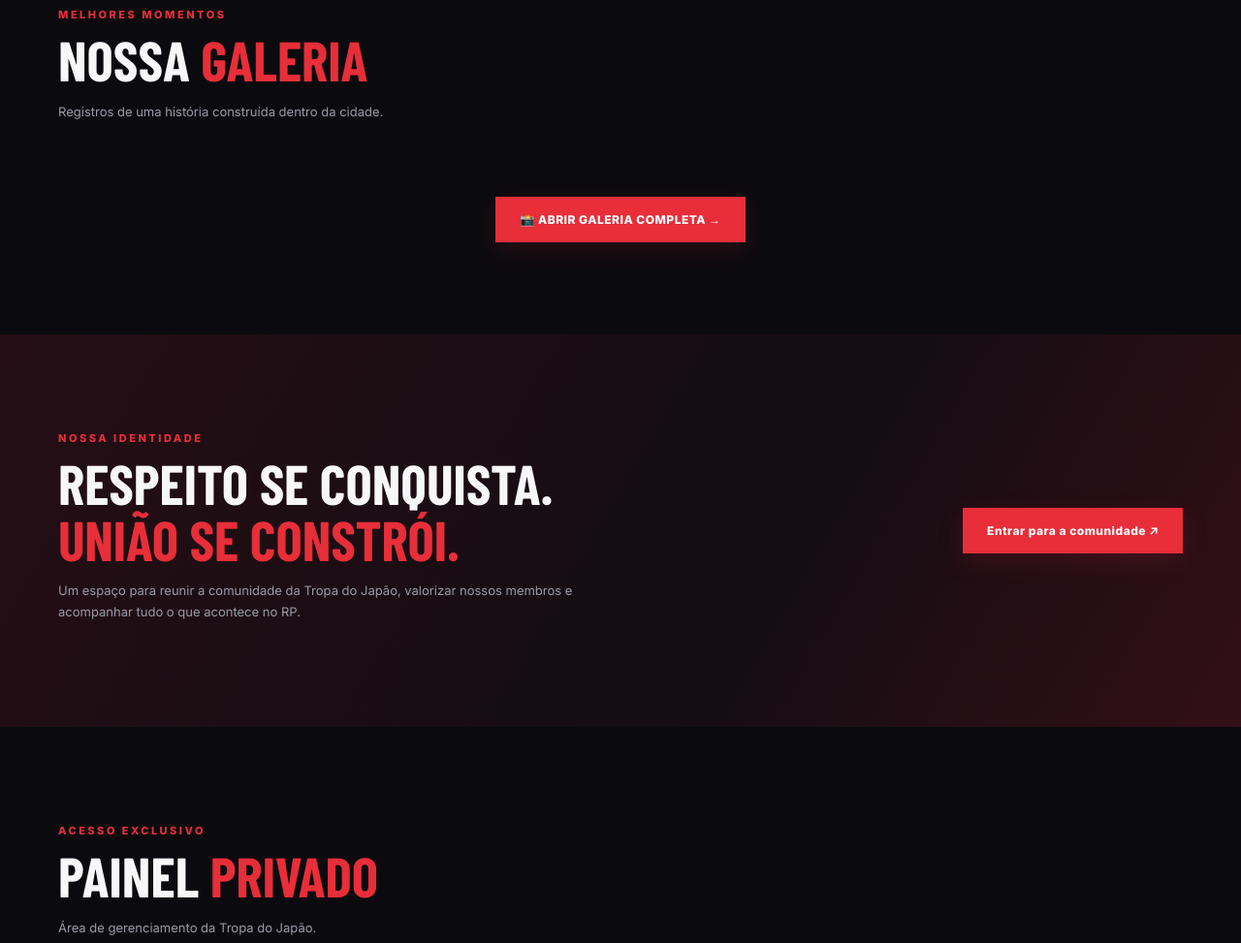
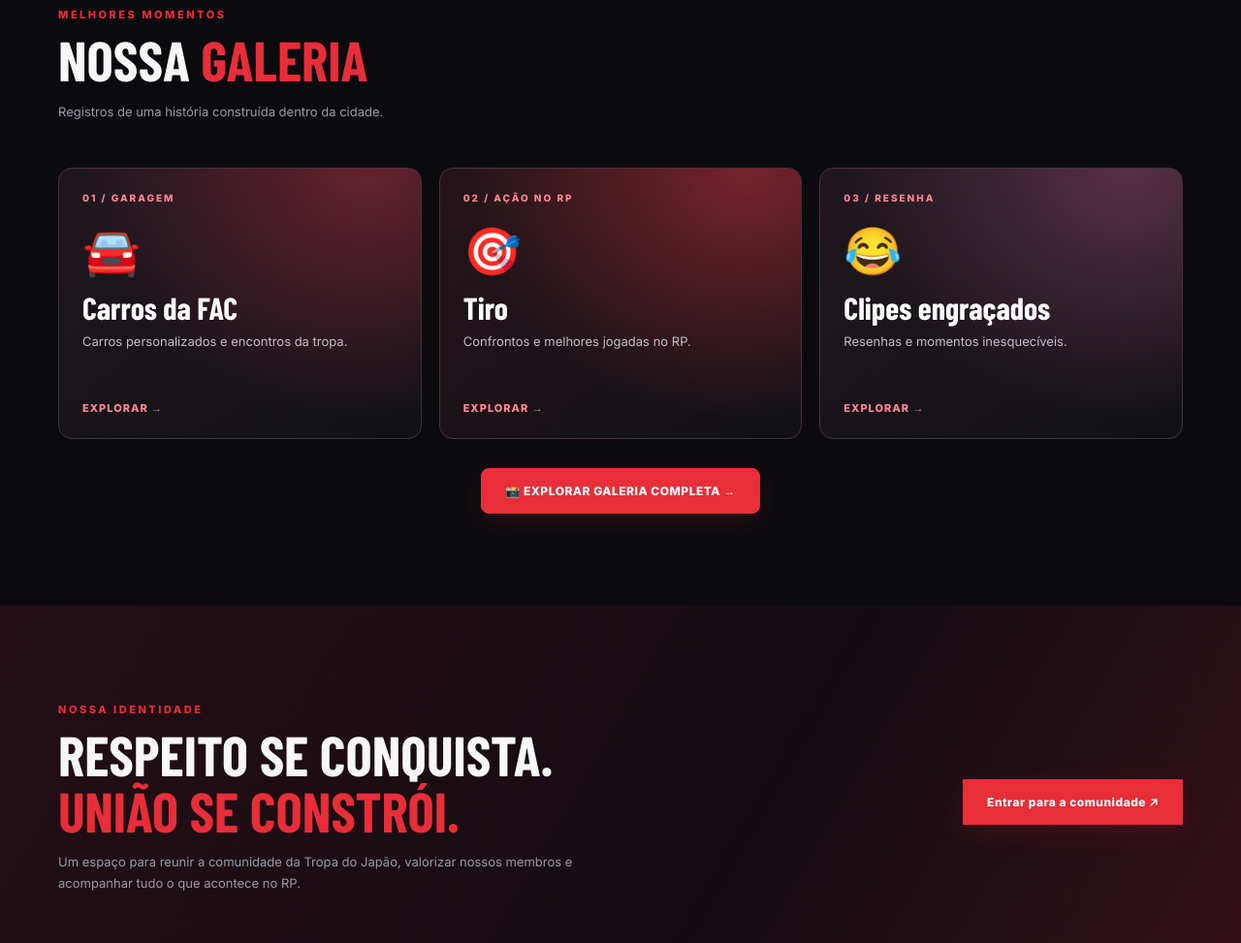
Before and after one commit to cvnicius-ship-it/japao, a website: page public/index.html in a window 1280 px wide. Shown: the part 1822-2795 px from the top of the page at 97% size. Drawn offline with nearby package versions, Linux system fonts and the light colour scheme; no server answers; a web font is replaced by a local one.

Commit message:
Novo visual da galeria na pagina inicial

```diff
--- a/public/index.html
+++ b/public/index.html
@@ -8,6 +8,22 @@
   <title>Tropa do Japão | Portal Oficial</title>
   <link rel="stylesheet" href="style.css">
   <link rel="icon" type="image/png" href="/tropa-do-japao.png">
+  <style>
+    .home-gallery {display:grid;grid-template-columns:repeat(3,minmax(0,1fr));gap:18px;}
+    .home-gallery-card {position:relative;isolation:isolate;overflow:hidden;display:flex;flex-direction:column;align-items:flex-start;min-height:280px;padding:24px;border:1px solid #493039;border-radius:14px;background:radial-gradient(ellipse at 85% 0%,#65222f 0%,transparent 65%),linear-gradient(145deg,#20171f,#111116);transition:transform .25s,border-color .25s,box-shadow .25s;}
+    .home-gallery-card:nth-child(2){background:radial-gradient(ellipse at 85% 0%,#77232c,transparent 65%),linear-gradient(145deg,#25151a,#111116);}
+    .home-gallery-card:nth-child(3){background:radial-gradient(ellipse at 85% 0%,#573044,transparent 65%),linear-gradient(145deg,#20171f,#111116);}
+    .home-gallery-card:hover,.home-gallery-card:focus-visible{transform:translateY(-5px);border-color:#ed253b;box-shadow:0 12px 35px #ed253b30;outline:2px solid transparent;}
+    .home-gallery-number{font-size:10px;font-weight:800;letter-spacing:2px;color:#ff8791;}
+    .home-gallery-icon{font-size:48px;line-height:1.2;margin:20px 0 12px;}
+    .home-gallery-card h3{font-size:32px;line-height:1.1;margin:0 0 8px;color:#fff;}
+    .home-gallery-card p{font-size:13px;color:#c2bdc6;line-height:1.5;margin:0 0 20px;}
+    .home-gallery-link{margin-top:auto;font-size:11px;letter-spacing:1px;font-weight:800;color:#ff8791;}
+    .home-gallery-actions{text-align:center;margin-top:30px;}
+    .home-gallery-actions .btn{border-radius:8px;}
+    @media(max-width:760px){.home-gallery{grid-template-columns:1fr;}.home-gallery-card{min-height:220px;}}
+    @media(prefers-reduced-motion:reduce){.home-gallery-card{transition:none;}}
+  </style>
 </head>
 <body>
 
@@ -205,19 +221,31 @@
         </div>
       </div>
 
-      <div
-        class="gallery"
-        id="galleryGrid"
-      ></div>
-
-      <!-- BOTÃO CORRIGIDO -->
-      <div style="text-align:center; margin-top:30px;">
-        <a
-          href="/galeria.html"
-          class="btn primary"
-        >
-          📸 ABRIR GALERIA COMPLETA →
+      <div class="home-gallery">
+        <a class="home-gallery-card" href="/galeria.html?categoria=Ve%C3%ADculos">
+          <span class="home-gallery-number">01 / GARAGEM</span>
+          <span class="home-gallery-icon" aria-hidden="true">🚘</span>
+          <h3>Carros da FAC</h3>
+          <p>Carros personalizados e encontros da tropa.</p>
+          <span class="home-gallery-link">EXPLORAR →</span>
         </a>
+        <a class="home-gallery-card" href="/galeria.html?categoria=Eventos">
+          <span class="home-gallery-number">02 / AÇÃO NO RP</span>
+          <span class="home-gallery-icon" aria-hidden="true">🎯</span>
+          <h3>Tiro</h3>
+          <p>Confrontos e melhores jogadas no RP.</p>
+          <span class="home-gallery-link">EXPLORAR →</span>
+        </a>
+        <a class="home-gallery-card" href="/galeria.html?categoria=Roleplay">
+          <span class="home-gallery-number">03 / RESENHA</span>
+          <span class="home-gallery-icon" aria-hidden="true">😂</span>
+          <h3>Clipes engraçados</h3>
+          <p>Resenhas e momentos inesquecíveis.</p>
+          <span class="home-gallery-link">EXPLORAR →</span>
+        </a>
+      </div>
+      <div class="home-gallery-actions">
+        <a href="/galeria.html" class="btn primary">📸 EXPLORAR GALERIA COMPLETA →</a>
       </div>
     </section>
 
```
